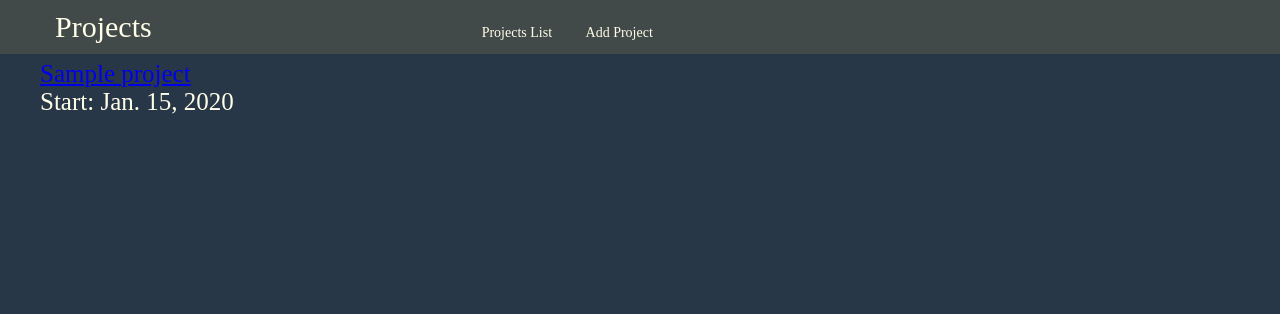
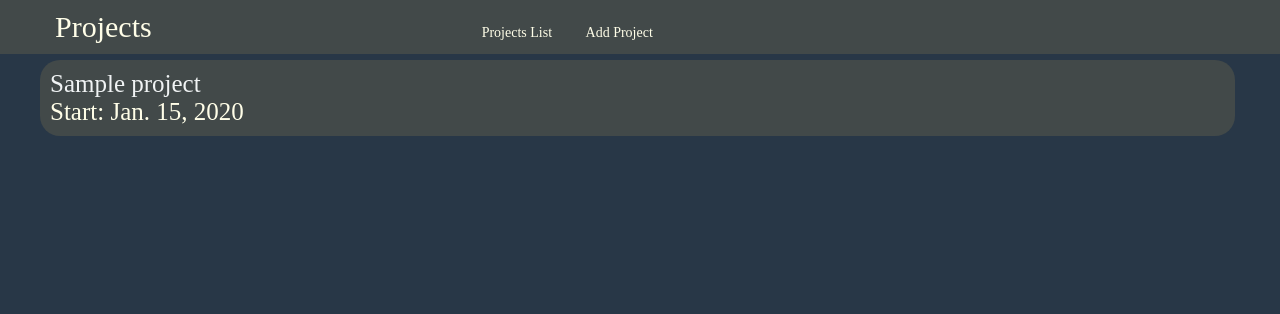
Before and after one commit to AlibekBeket/homework_59_alibek_beket, a Django app: page /project/ in a window 1280 px wide. Shown: the top 314 px of the page. Run offline with Django 4.2, Linux system fonts and the light colour scheme; tables that the repository leaves empty hold one stand-in row (values such as "Sample post"); parts of the project's set-up code (start-up, migrations or seed data) failed here and were passed over.

Commit message:
убрал лишние пути в urls и стелизовал главную страницу с проектами

```diff
--- a/app/issue_tracker/urls.py
+++ b/app/issue_tracker/urls.py
@@ -7,12 +7,7 @@ from issue_tracker.views.project import ProjectListView
 
 
 urlpatterns = [
-    path('', IssueTrackerView.as_view()),
-    path('issue_tracker/', IssueTrackerView.as_view(), name='issues_list'),
-    path('issue_tracker/<int:pk>', IssueDetailView.as_view(), name='issue_detail'),
-    path('issue_tracker/<int:pk>/update', IssueUpdateView.as_view(), name='issue_update'),
-    path('issue_tracker/add', IssueAddView.as_view(), name='issue_add'),
-    path('issue_tracker/<int:pk>/delete', IssueDeleteView.as_view(), name='issue_delete'),
+    path('', ProjectListView.as_view()),
     path('project/', ProjectListView.as_view(), name='projects_list'),
     path('project/<int:project_pk>', IssueTrackerView.as_view(), name='project_detail'),
     path('project/<int:project_pk>/add', IssueAddView.as_view(), name='project_issue_add'),
--- a/app/static/css/style.css
+++ b/app/static/css/style.css
@@ -183,3 +183,16 @@ body{
 .bottom_indent{
     margin-top: 100px;
 }
+.project_info{
+    border-radius: 20px;
+    padding: 10px;
+    margin: 10px 5px 0 0;
+    background-color: #424949;
+}
+.project_info p a{
+    color: #F0F3F4;
+    text-decoration: none;
+}
+.project_info p a:hover{
+    color: #AED6F1;
+}
```
